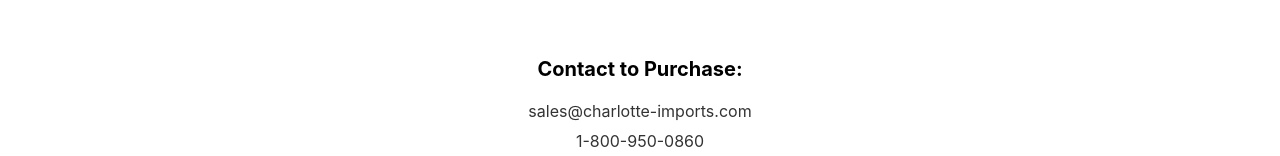
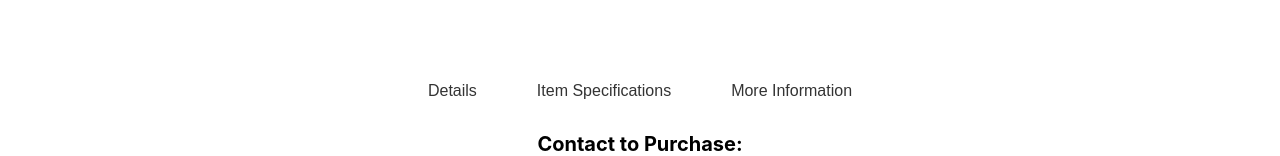
Before and after one commit to jakeearing/thorsmex_digital_catalog, a React (Create React App) app: page /ProductPage/110101100 in a window 1280 px wide. Shown: the part 644-800 px from the top of the page. Built offline with nearby package versions, Linux system fonts and the light colour scheme.

Commit message:
Buttons added to each individual product
each product now has buttons, they will each display different information.

```diff
--- a/src/ProductPage.js
+++ b/src/ProductPage.js
@@ -1,4 +1,4 @@
-import React from 'react';
+import React, { useState } from 'react';
 import { useParams } from 'react-router-dom';
 import Header from './components/nav/header';
 import products from './products';
@@ -24,16 +24,30 @@ function ProductPage() {
     return <div>Product not found.</div>;
   }
 
+  const [activeTab, setActiveTab] = useState(null);
+
+  const handleTabClick = (tabName) => {
+    if (activeTab === tabName) {
+      setActiveTab(null);
+    } else {
+      setActiveTab(tabName);
+    }
+  };
+
+  const handleCloseTab = () => {
+    setActiveTab(null);
+  };
+
   const { name, price, gtin, category, sub, description } = product;
   const productImage = images[`${modelnumber}.jpg`];
 
   return (
     <div>
       <Header />
-      <div className="product-page">
-      <div className="product-image">
-            <img src={productImage} alt={name} />
-          </div>
+      <div className="product">
+        <div className="product-image">
+          <img src={productImage} alt={name} />
+        </div>
         <div className="product-details-container">
           <div className="product-name">
             <p>{name}</p>
@@ -50,6 +64,32 @@ function ProductPage() {
           </div>
         </div>
       </div>
+      <div className="item-specs">
+        <button className={activeTab === 'details' ? 'active' : ''} onClick={() => handleTabClick('details')}>Details</button>
+        <button className={activeTab === 'item-specifications' ? 'active' : ''} onClick={() => handleTabClick('item-specifications')}>Item Specifications</button>
+        <button className={activeTab === 'more-information' ? 'active' : ''} onClick={() => handleTabClick('more-information')}>More Information</button>
+      </div>
+      {activeTab === 'details' && (
+        <div>
+          <div className="tab-content">
+            <p>{description}</p>
+          </div>
+        </div>
+      )}
+      {activeTab === 'item-specifications' && (
+        <div>
+          <div className="tab-content">
+            <p>Item specifications go here.</p>
+          </div>
+        </div>
+      )}
+      {activeTab === 'more-information' && (
+        <div>
+          <div className="tab-content">
+            <p>More information goes here.</p>
+          </div>
+        </div>
+      )}
       <Contact />
       <Catalog />
     </div>
--- a/src/productpage.css
+++ b/src/productpage.css
@@ -1,4 +1,4 @@
-.product-page {
+.product {
   display: flex;
   justify-content: space-between;
   align-items: center;
@@ -49,3 +49,37 @@
   line-height: 1.5;
   margin: 10px 0;
   }
+
+  .item-specs {
+    display: flex;
+    justify-content: center;
+    margin-top: 30px;
+  }
+
+  .item-specs button {
+    font-size: 16px;
+    padding: 12px 20px;
+    margin: 0 10px;
+    border: none;
+    background-color: #fff;
+    color: #333;
+    cursor: pointer;
+    border-bottom: 3px solid transparent;
+  }
+
+  .item-specs button.active {
+    border-bottom: 3px solid #333;
+  }
+
+  .tab-content {
+    display: flex;
+    flex-direction: column;
+    align-items: center;
+    text-align: center;
+    margin-top: 20px;
+  }
+
+  .tab-content p {
+    max-width: 700px;
+    margin: 10px 0;
+  }
```
